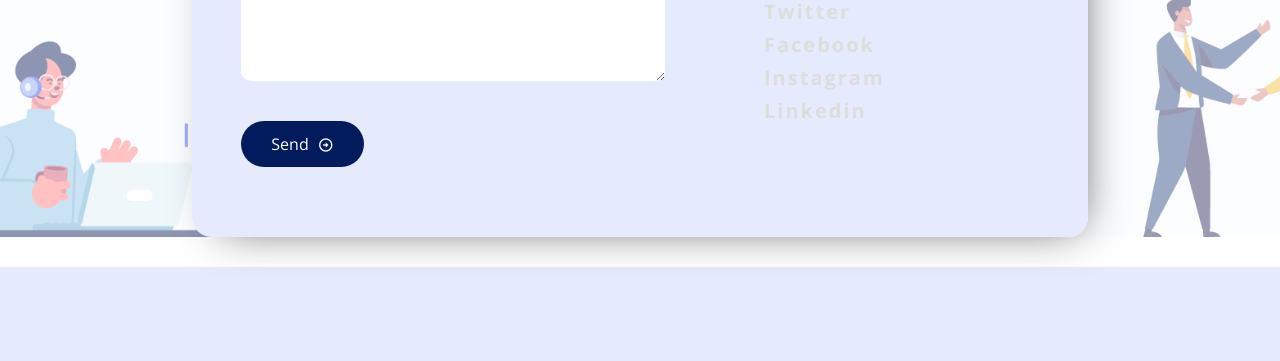
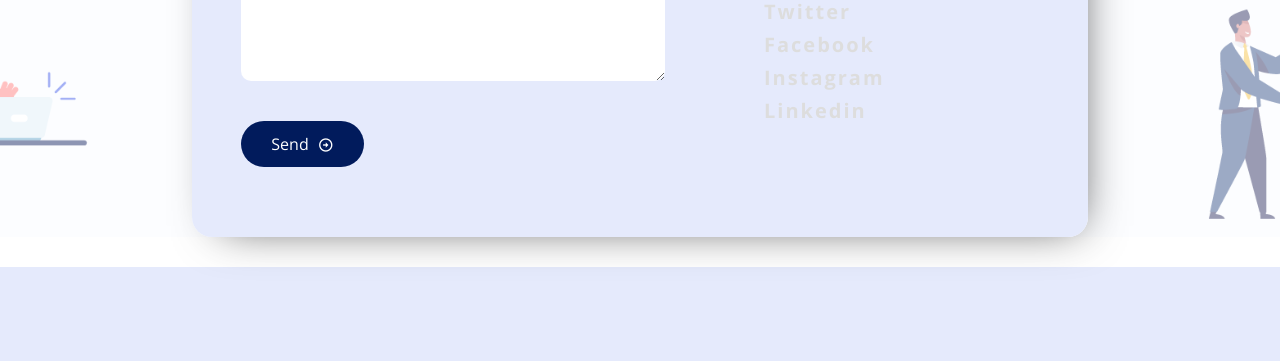
Before and after one commit to Tamkiin/front-v2, a plain HTML site: page contact.html in a window 1280 px wide. Shown: the part 719-1080 px from the top of the page. Drawn offline with nearby package versions, Linux system fonts and the light colour scheme.

Commit message:
bg-cover

```diff
--- a/contact.html
+++ b/contact.html
@@ -227,7 +227,7 @@
         justify-content: center;
         /* background-color: #ddd; */
         margin-bottom: 30px;
-        background-image: linear-gradient(rgba(255,255,255,.5),rgba(255,255,255,.5)),url("./assets/images/contact-b.png");
+        background-image: linear-gradient(rgba(255,255,255,.5),rgba(255,255,255,.5)),url("./assets/images/bg-final.png");
         background-size: cover;
         background-position: center;
       }
```
Also changed, not shown: assets/images/backkkk.png (added), assets/images/bbback.png (added), assets/images/bbckk.png (added), assets/images/bg-cover_.png (added), assets/images/bg-final.png (added).
